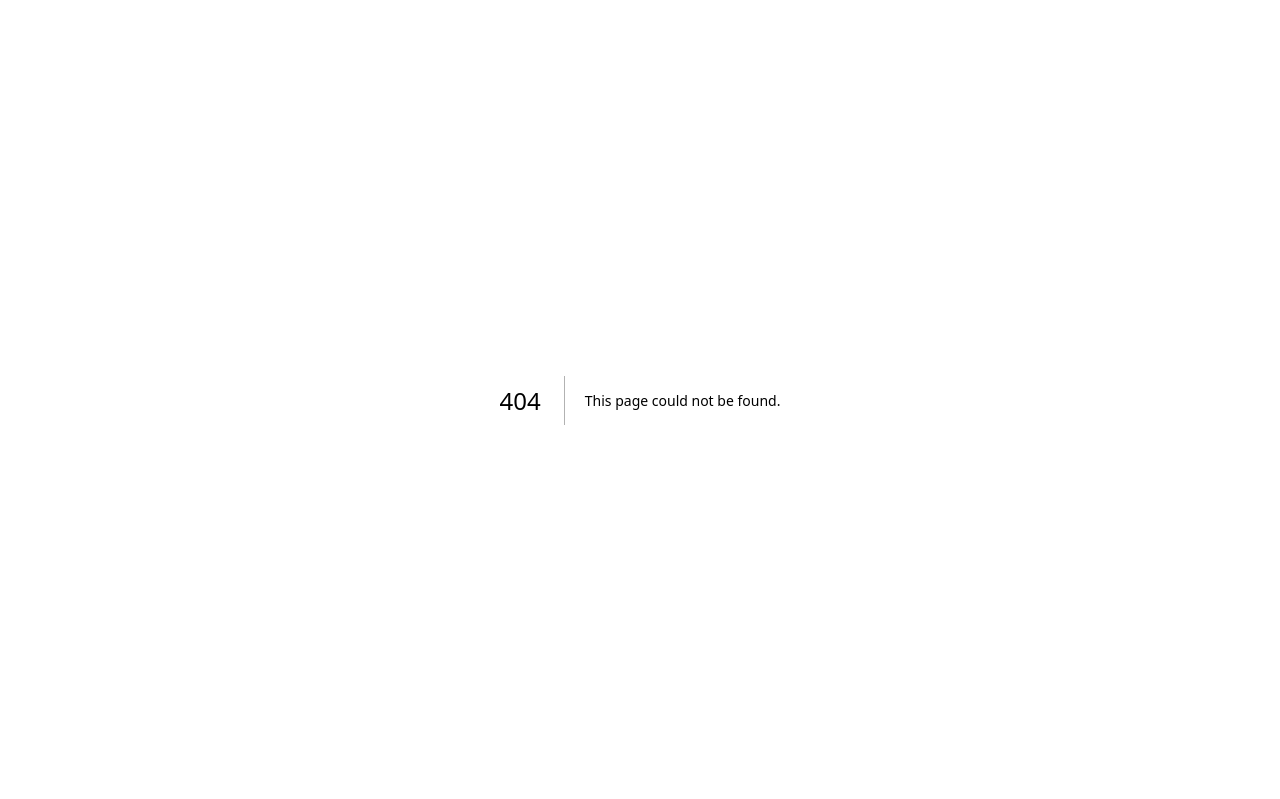
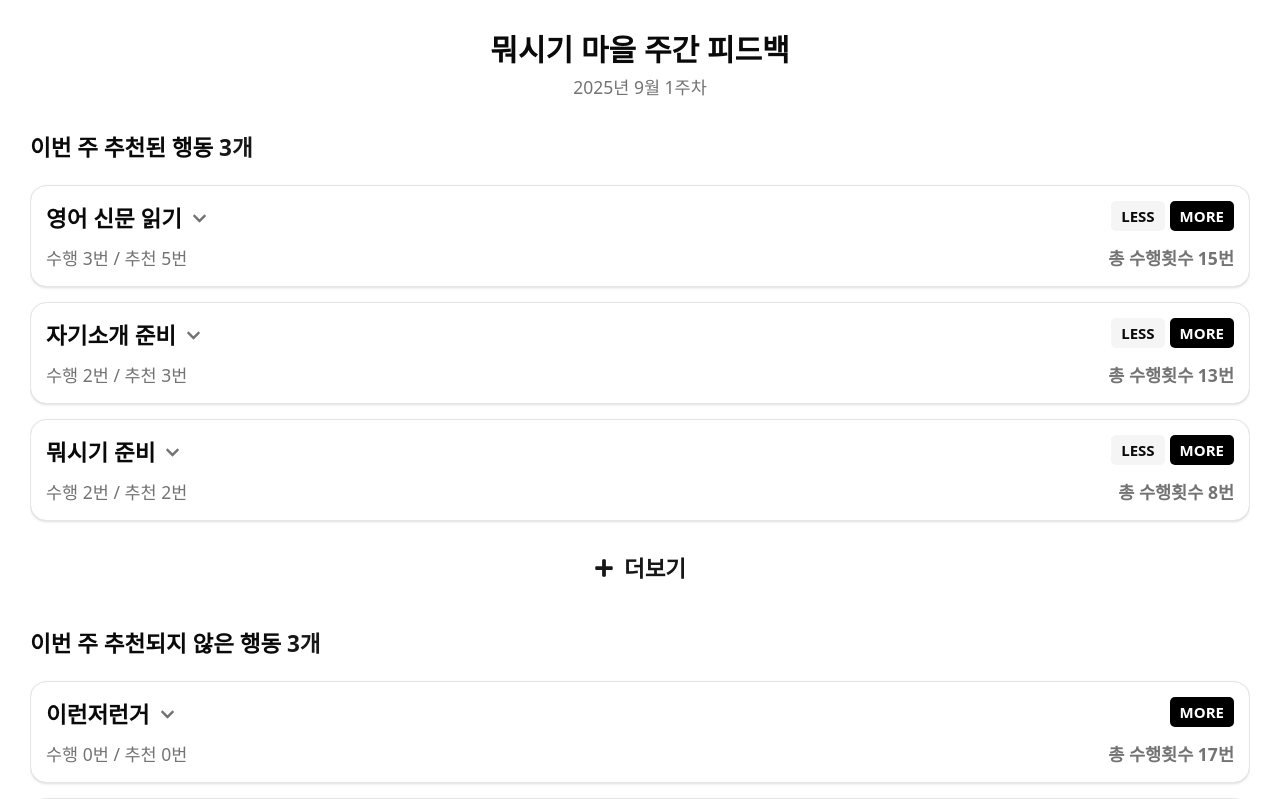
Before and after one commit to Won-Life/TODOJI-Web, a Next.js app: page /WeeklyFeedbackModalContent in a window 1280 px wide. Before the commit this address had no page. Shown: the top 799 px of the page. Built offline with nearby package versions, Linux system fonts and the light colour scheme.

Commit message:
✨ Add dev page for WeeklyFeedbackModalContent preview

```diff
--- /dev/null
+++ b/src/app/WeeklyFeedbackModalContent/page.tsx
@@ -0,0 +1,15 @@
+'use client'
+
+import { useState } from "react";
+import WeeklyFeedbackModalContent from "../components/WeeklyFeedbackModalContent"
+
+export default function page () {
+  const [isClose, setIsClose] = useState(false);
+
+  const closeModal = () => {
+    setIsClose(false);
+  }
+  return (
+    <WeeklyFeedbackModalContent onClose={closeModal} villageName={'뭐시기 마을'}/>
+  )
+}
```
